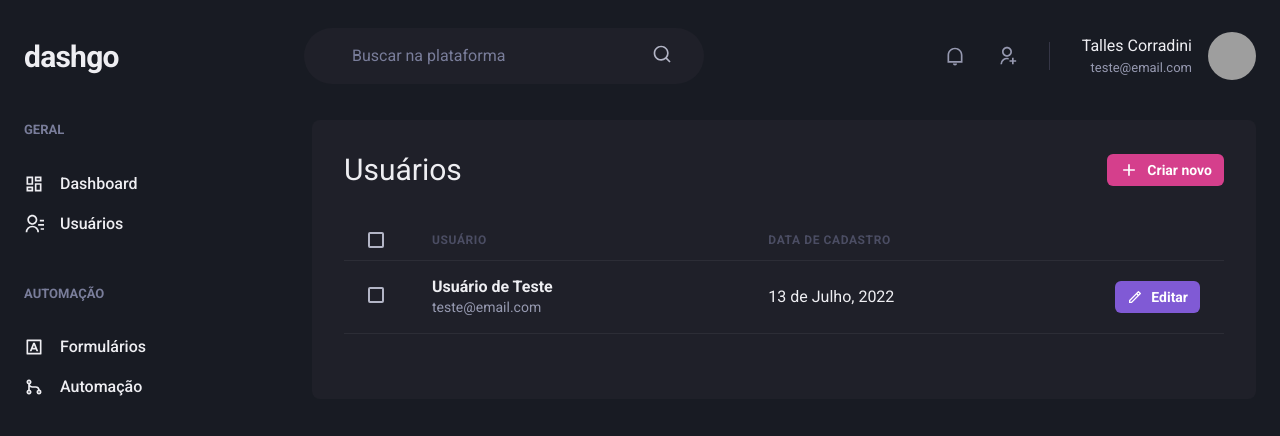
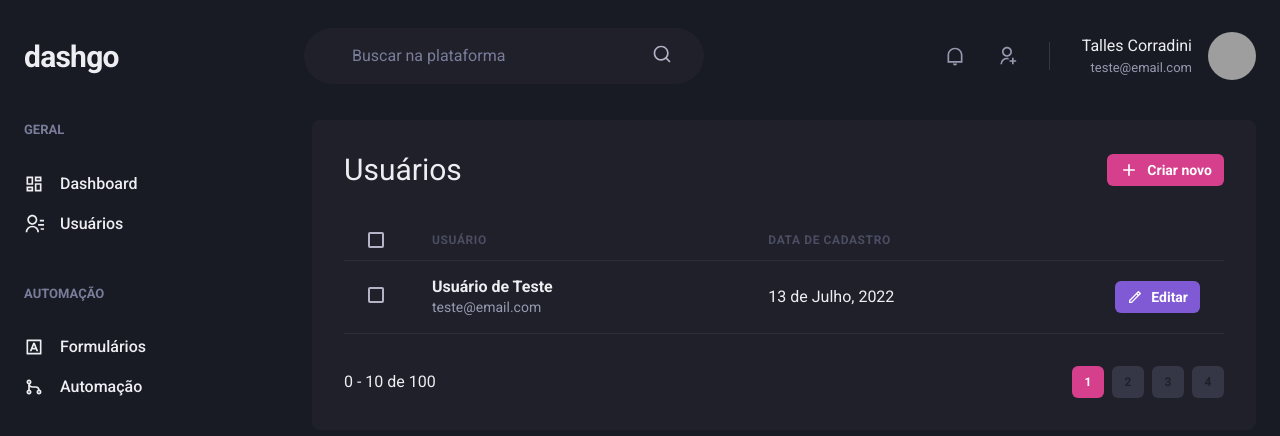
Before and after one commit to tallescorradini/ignite-react-dashgo, a Next.js app: page /users in a window 1280 px wide. Shown: the top 436 px of the page. Built offline with nearby package versions, Linux system fonts and the light colour scheme; grey boxes are pictures that could not be loaded.

Commit message:
feat(Users): add pagination structure

```diff
--- /dev/null
+++ b/src/pages/Pagination.tsx
@@ -0,0 +1,63 @@
+import { Box, Button, Stack } from "@chakra-ui/react";
+
+export function Pagination() {
+  return (
+    <Stack
+      direction="row"
+      mt="8"
+      spacing="6"
+      justify="space-between"
+      align="center"
+    >
+      <Box>
+        <span>0</span> - <span>10</span> de <span>100</span>
+      </Box>
+
+      <Stack direction="row" spacing="2">
+        <Button
+          size="sm"
+          fontSize="xs"
+          width="4"
+          colorScheme="pink"
+          disabled
+          _disabled={{ bg: "pink.500", cursor: "default" }}
+        >
+          1
+        </Button>
+        <Button
+          size="sm"
+          fontSize="xs"
+          width="4"
+          bgColor="gray.700"
+          _hover={{
+            bg: "gray.500",
+          }}
+        >
+          2
+        </Button>
+        <Button
+          size="sm"
+          fontSize="xs"
+          width="4"
+          bgColor="gray.700"
+          _hover={{
+            bg: "gray.500",
+          }}
+        >
+          3
+        </Button>
+        <Button
+          size="sm"
+          fontSize="xs"
+          width="4"
+          bgColor="gray.700"
+          _hover={{
+            bg: "gray.500",
+          }}
+        >
+          4
+        </Button>
+      </Stack>
+    </Stack>
+  );
+}
--- a/src/pages/users/index.tsx
+++ b/src/pages/users/index.tsx
@@ -17,6 +17,7 @@ import { RiAddLine, RiPencilLine } from "react-icons/ri";
 
 import { Header } from "../../components/Header";
 import { Sidebar } from "../../components/Sidebar";
+import { Pagination } from "../Pagination";
 
 export default function UserList() {
   return (
@@ -81,6 +82,8 @@ export default function UserList() {
               </Tr>
             </Tbody>
           </Table>
+
+          <Pagination />
         </Box>
       </Flex>
     </Box>
```
